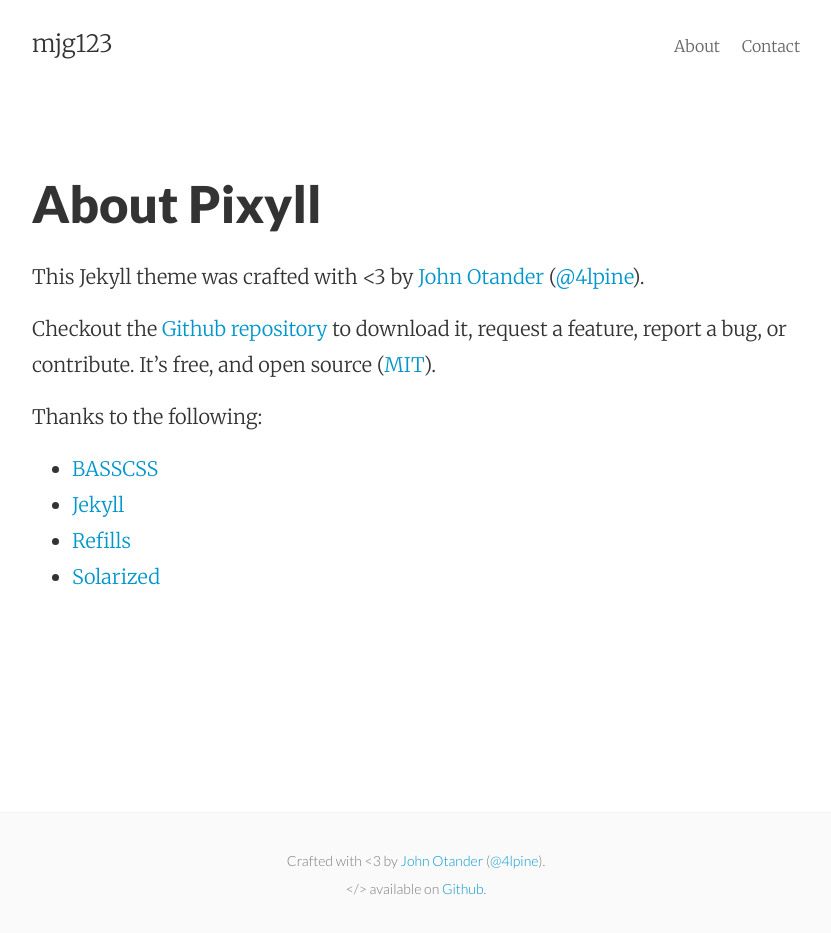
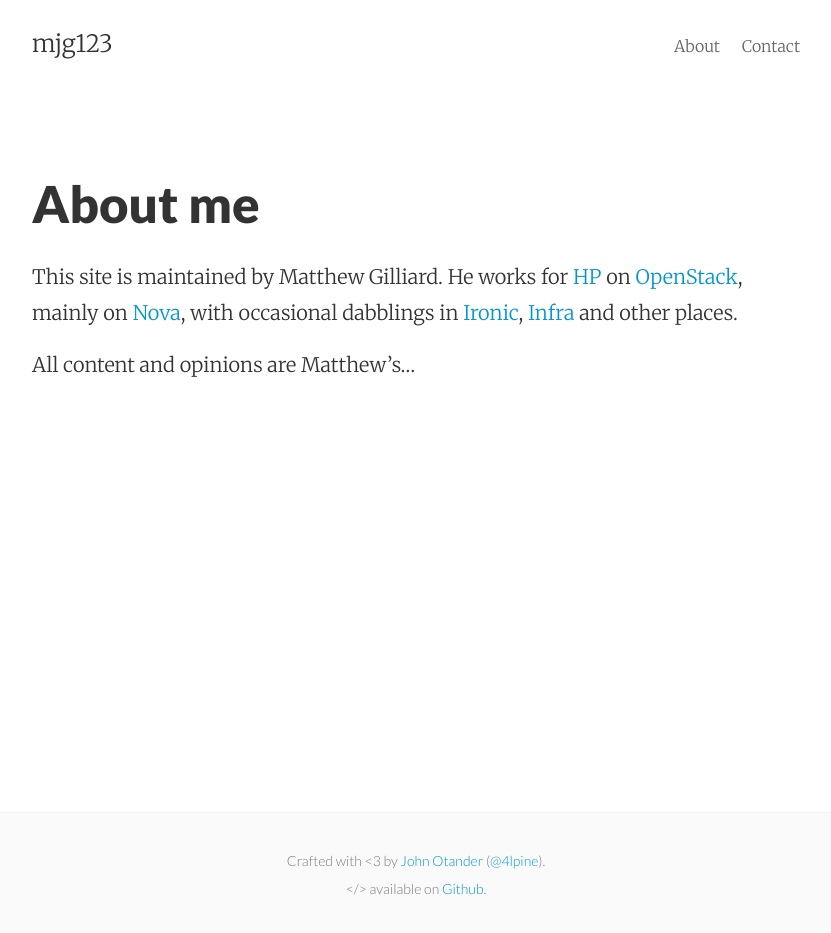
Before and after one commit to mjg123/mjg123.github.io, a Jekyll site: the page built from about.md, in a window 1280 px wide. Shown: the whole page, without its empty margins (224-1055 px from the left). Built offline with Jekyll 4.4.1, drawn with Linux system fonts in a browser that asks for light colours.

Commit message:
updates the about page
makes it better and such

```diff
--- a/about.md
+++ b/about.md
@@ -1,19 +1,12 @@
 ---
 layout: page
-title: About Pixyll
+title: About me
 permalink: /about/
 ---
 
-This Jekyll theme was crafted with <3 by [John Otander](http://johnotander.com)
-([@4lpine](https://twitter.com/4lpine)).
+This site is maintained by Matthew Gilliard. He works for [HP](http://www.hp.com)
+on [OpenStack](http://www.openstack.org), mainly on [Nova](http://docs.openstack.org/developer/nova/),
+with occasional dabblings in [Ironic](http://docs.openstack.org/developer/ironic/),
+[Infra](http://ci.openstack.org) and other places.
 
-Checkout the [Github repository](https://github.com/johnotander/pixyll) to download it,
-request a feature, report a bug, or contribute. It's free, and open source
-([MIT](http://opensource.org/licenses/MIT)).
-
-Thanks to the following:
-
-* [BASSCSS](http://basscss.com)
-* [Jekyll](http://jekyllrb.com)
-* [Refills](http://refills.bourbon.io/)
-* [Solarized](http://ethanschoonover.com/solarized)
+All content and opinions are Matthew's...
```
